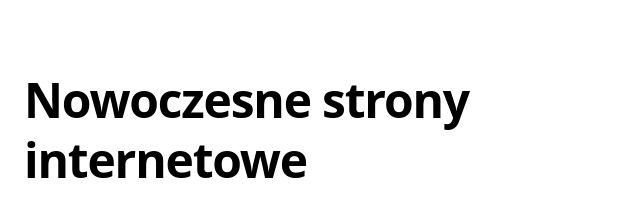
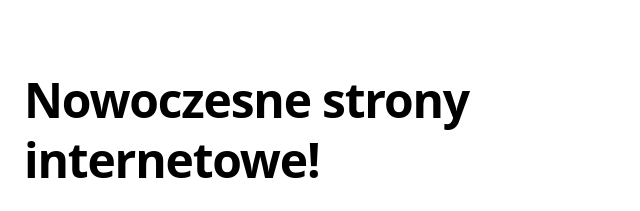
Before and after one commit to raptorek/portfol, a plain HTML site: page index.html in a window 1280 px wide. Shown: the part 178-389 px from the top of the page, 0-640 px from the left. Drawn offline with nearby package versions, Linux system fonts and the light colour scheme.

Commit message:
Update index.html

```diff
--- a/index.html
+++ b/index.html
@@ -32,7 +32,7 @@
   <!-- HERO -->
   <section class="max-w-7xl mx-auto px-6 flex flex-col md:flex-row items-center justify-between min-h-[80vh] py-10">
     <div class="md:w-1/2 text-left">
-      <h1 class="text-5xl font-extrabold mb-6 leading-tight tracking-tight">Nowoczesne strony internetowe</h1>
+      <h1 class="text-5xl font-extrabold mb-6 leading-tight tracking-tight">Nowoczesne strony internetowe!</h1>
       <p class="text-gray-600 mb-6 text-lg leading-relaxed">
         Jestem Raptorek i specjalizuje się w robieniu portfoliów.
         U mnie każdy projekt jest dopracowany do ostatniego szczebelka.
```
